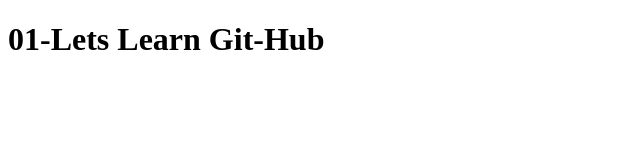
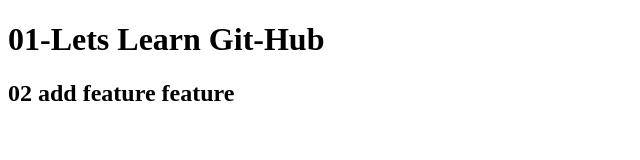
Before and after one commit to studentofwebdevelopment99/01-Git-hub-Testing, a plain HTML site: page index.html in a window 1280 px wide. Shown: the whole page, without its empty margins (0-640 px from the left). Drawn offline with Linux system fonts and the light colour scheme.

Commit message:
03: 2 new feature from : main index page

```diff
--- a/index.html
+++ b/index.html
@@ -7,5 +7,6 @@
   </head>
   <body>
     <h1>01-Lets Learn Git-Hub</h1>
+    <h2>02 add feature feature</h2>
   </body>
 </html>
```
